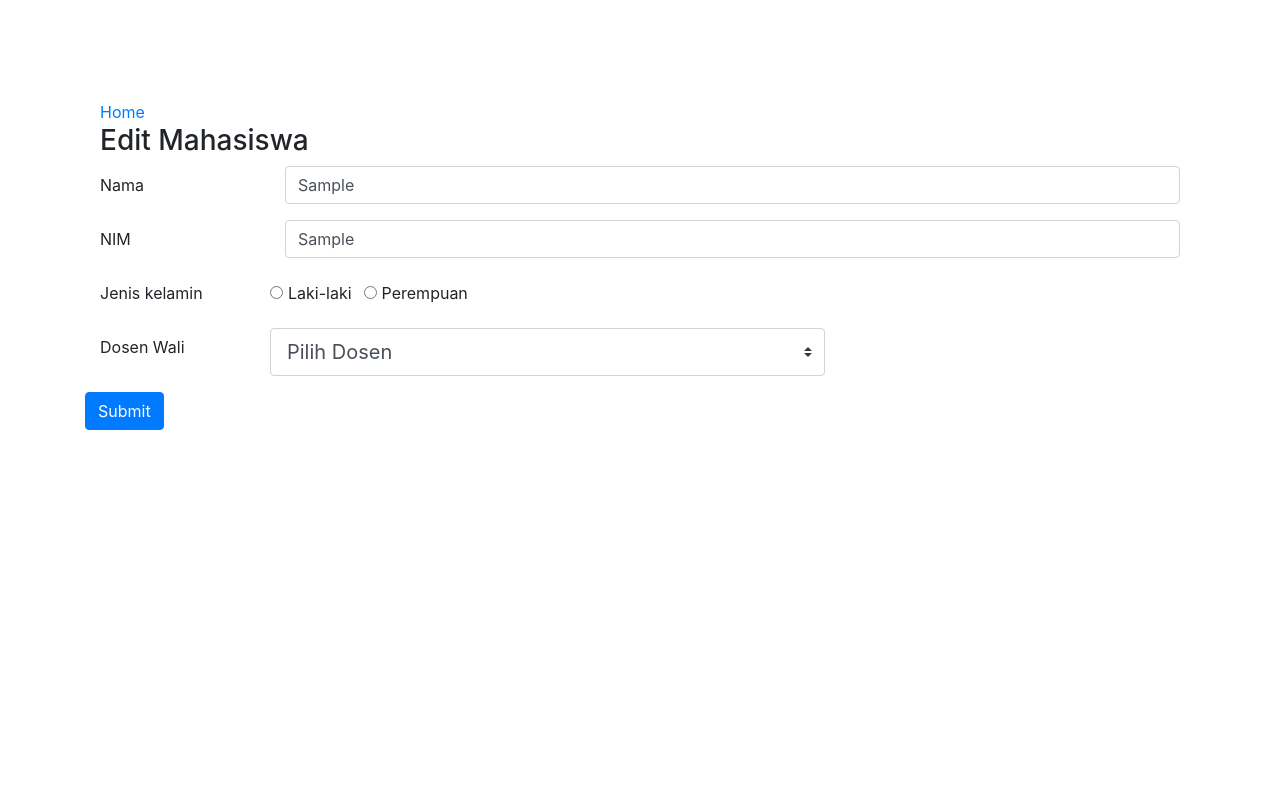
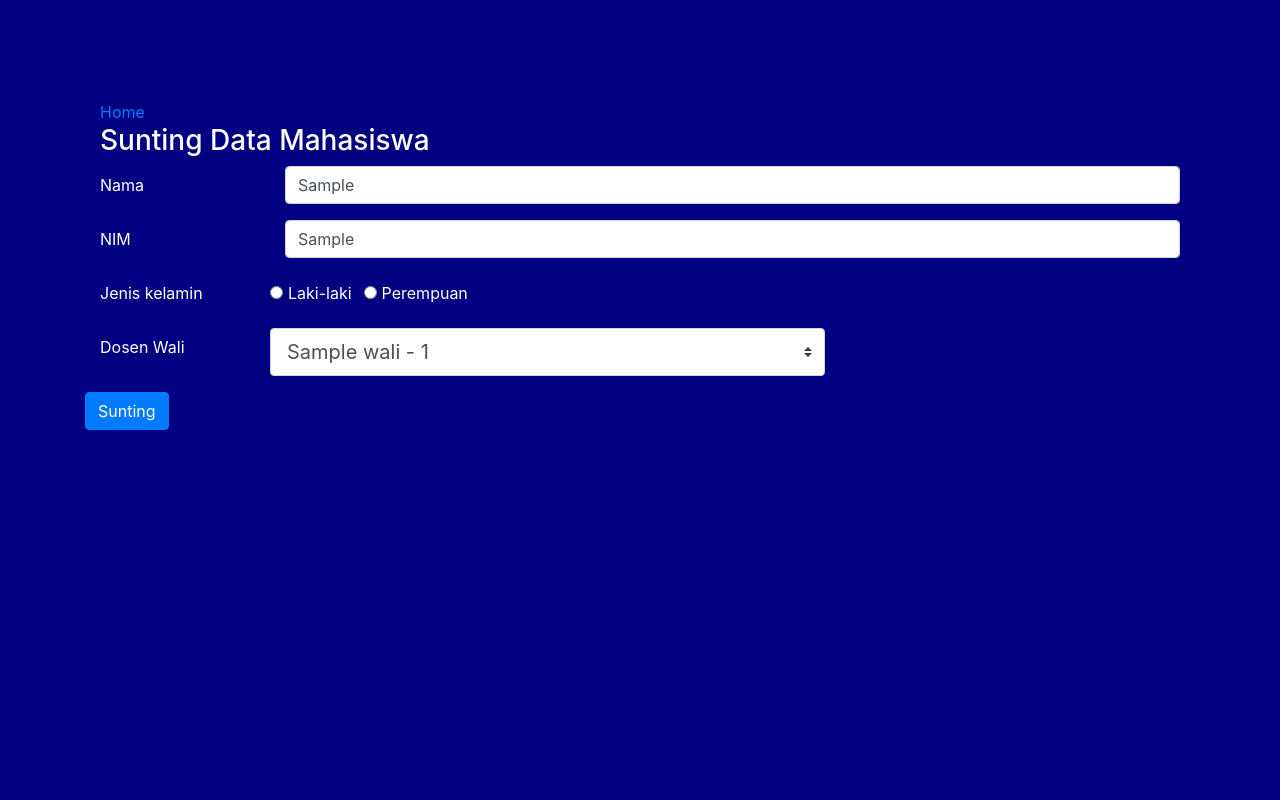
Before and after one commit to Ryan-08/connection, a PHP site: page /edit.php?id=1 in a window 1280 px wide. Run offline with PHP 8.4, Linux system fonts and the light colour scheme; tables that the repository leaves empty or names only in its code hold one stand-in row (values such as "Sample post").

Commit message:
update lagi

```diff
--- a/dosen.php
+++ b/dosen.php
@@ -1,11 +1,11 @@
 <?php
     include "conn.php";
-    $sql = "SELECT nama FROM dosen_wali";
+    $sql = "SELECT nama, id FROM dosen_wali";
     $result = $conn->query($sql);
     if ($result->num_rows > 0){
         // output data of each row
             while($row = $result->fetch_assoc()) { ?>
-                <option><?php echo $row["nama"]?></option>
+                <option><?php echo $row["nama"], " - ", $row["id"]?></option>
     <?php   }
         }
         $conn->close();  ?>
--- a/edit.php
+++ b/edit.php
@@ -14,6 +14,7 @@ while($user_data = $result->fetch_assoc())
     $nim = $user_data['nim'];
     $jk = $user_data['jenis_kelamin'];
     $doswal = $user_data['nama_dosen'];
+    $temp = explode(" - ", $doswal);
 }
 
     $male_status = 'unchecked';
@@ -42,17 +43,21 @@ while($user_data = $result->fetch_assoc())
     <link rel="stylesheet" href="https://cdnjs.cloudflare.com/ajax/libs/font-awesome/4.7.0/css/font-awesome.min.css">
 
     <style>
+        body{
+            background-color: navy;
+            color: white;
+        }
         .main{
             padding: 100px;
         }
     </style>
 
-    <title>Document</title>
+    <title>Edit</title>
 </head>
 <body>
 <div class="main">
 <a href="index.php">Home</a>
-<h3>Edit Mahasiswa</h3>
+<h3>Sunting Data Mahasiswa</h3>
         <form action="update.php" method="post">
             <div class="form-group row">
                 <label class="col-sm-2 col-form-label">Nama</label>
@@ -80,13 +85,28 @@ while($user_data = $result->fetch_assoc())
             <div class="form-group row">
                 <label class="col-sm-2 col-form-label">Dosen Wali</label>
                 <select class="custom-select custom-select-lg col-md-6" name="select">
-                    <option selected>Pilih Dosen</option>
-                    <?php include "dosen.php";?>
+                    <option>Pilih Dosen</option>
+                    <?php
+                        include "conn.php";
+                        $sql = "SELECT nama, id FROM dosen_wali";
+                        $result = $conn->query($sql);
+                        if ($result->num_rows > 0){
+                            // output data of each row
+                                while($row = $result->fetch_assoc()) {
+                                    if($row["nama"]==$temp[0]) {
+                                         echo '<option selected>', $row['nama'], ' - ', $row['id'],'</option>';
+                                    }
+                                    else{
+                                        echo '<option>', $row["nama"],'</option>';
+                                    }
+                                }
+                            }
+                            $conn->close();  ?>
                 </select>
             </div>
             <div class="form-group row">
                 <input type="hidden" class="form-control" name="myID" <?php echo "value=", $id?>>
-                <input type="submit" name="Edit" class="btn btn-primary"></input>
+                <input type="submit" name="Edit" class="btn btn-primary" value="Sunting"></input>
             </div>
         </form>
     </div>
--- a/insert.php
+++ b/insert.php
@@ -5,8 +5,9 @@
         $NIM = $_GET['Nim'];
         $JK = $_GET['Jk'];
         $doswal = $_GET['select'];
+        $temp = explode(" - ", $doswal);
 
-        $sql = "SELECT id FROM `dosen_wali` WHERE `nama` LIKE '$doswal'";
+        $sql = "SELECT id FROM `dosen_wali` WHERE `nama` LIKE '$temp[0]'";
         $result = $conn->query($sql);
         if ($result->num_rows > 0){
             while($row = $result->fetch_assoc()) {
--- a/update.php
+++ b/update.php
@@ -4,10 +4,11 @@
         $id = $_POST['myID'];
         $name = $_POST['Nama'];
         $NIM = $_POST['Nim'];
-       echo $JK = $_POST['Jk'];
+        $JK = $_POST['Jk'];
         $doswal = $_POST['select'];
+        $temp = explode($doswal);
 
-        $sql = "SELECT id FROM `dosen_wali` WHERE `nama` LIKE '$doswal'";
+        $sql = "SELECT id FROM `dosen_wali` WHERE `nama` LIKE '$temp[0]'";
         $result = $conn->query($sql);
         if ($result->num_rows > 0){
             while($row = $result->fetch_assoc()) {
```
Also changed, not shown: add.php (+12 -6 lines), index.php (+4 -9 lines), my.php (+12 -0 lines).
